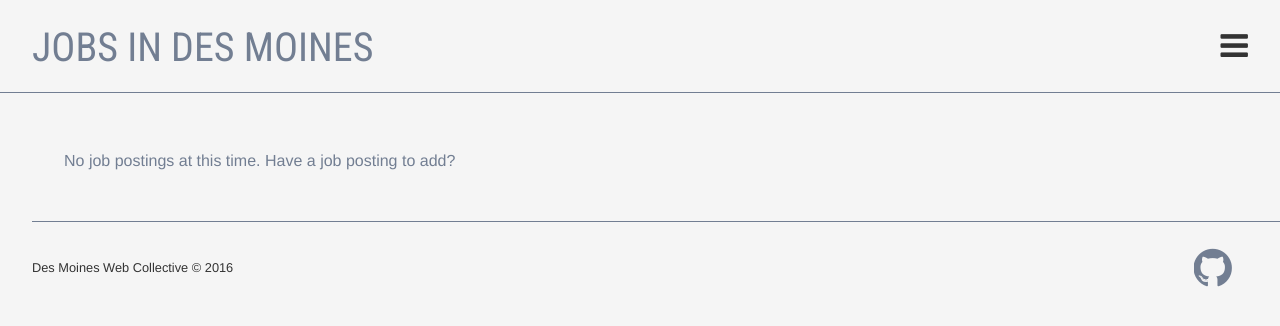
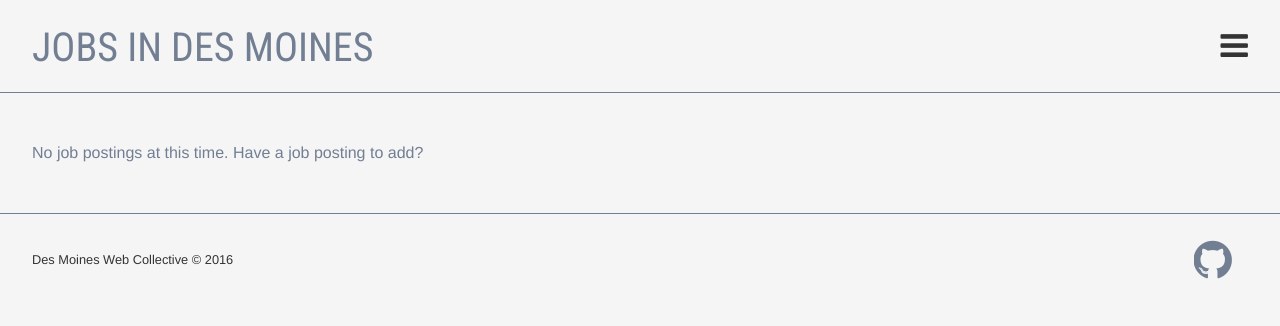
Before and after one commit to dsmwebcollective/dsmwebcollective.github.io, a Jekyll site: the page built from 03-jobs.md, in a window 1280 px wide. Shown: the top 326 px of the page. Built offline with Jekyll 4.4.1, drawn with Linux system fonts in a browser that asks for light colours; nearby versions of some CDN libraries.

Commit message:
Fix jobs page

```diff
--- a/03-jobs.md
+++ b/03-jobs.md
@@ -5,7 +5,7 @@ nav_title: Jobs
 permalink: /jobs/
 ---
 
-<ul class="list jobs-list">
+<div class="list jobs-list">
     {% if site.data.jobs %}
         {% for job in site.data.jobs %}
             <a href="{{ job.url }}" target="_blank">
@@ -21,4 +21,4 @@ permalink: /jobs/
     {% else %}
         <a href="#" target="_blank">No job postings at this time. Have a job posting to add?</a>
     {% endif %}
-</ul>
+</div>
```
